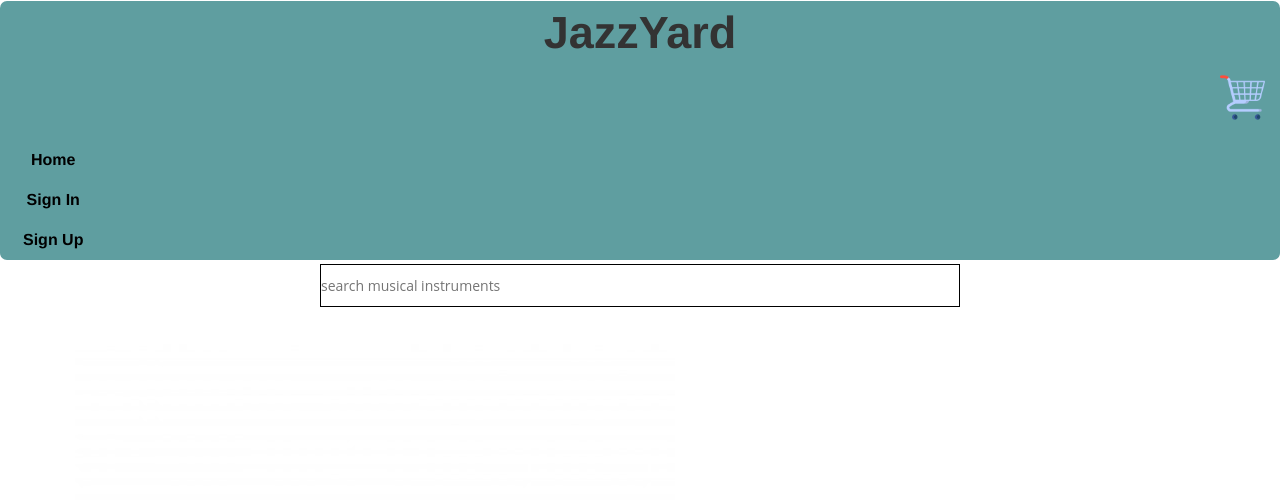
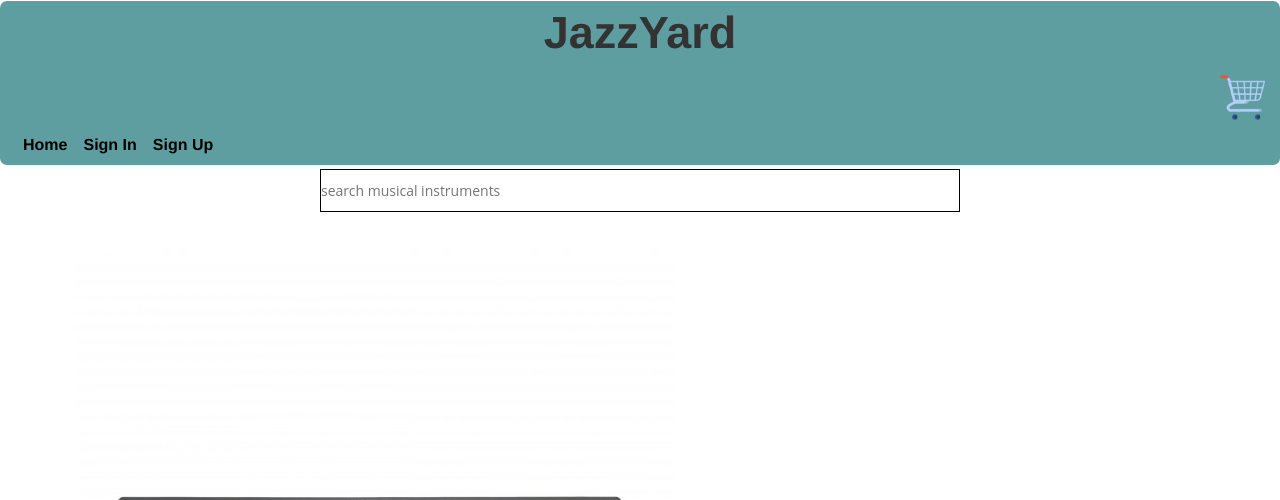
Before and after one commit to Naveen2369/B9IS123_PROGRAMMING_FOR_INFORMATION_SYSTEMS, a Python web app: template Jazzyard/templates/home.html in a window 1280 px wide. Shown: the top 500 px of the page. Run offline with Jinja, Linux system fonts and the light colour scheme; the template is opened without the code that fills it, so the values that code supplies are empty; some libraries are stand-ins or nearby versions.

Commit message:
added css to fix nav

```diff
--- a/Jazzyard/static/styles.css
+++ b/Jazzyard/static/styles.css
@@ -49,6 +49,39 @@
 {
    width:90px;
 }
+
+.nav{
+  display:flex!important;
+}
+
+.nav>.nav-links>ul li:hover {
+  background-color: cadetblue;
+  border-radius: 5px;
+}
+
+.nav>.nav-links>ul li.active {
+  background-color: cadetblue;
+  border-radius: 5px;
+}
+
+.nav>.nav-links>ul li {
+  display: inline-block;
+  margin: 10px;
+}
+
+.nav>.nav-btn {
+  display: none;
+}
+
+.nav>#nav-check {
+  display: none;
+}
+
+ul.navLinks li.icon {
+  display: none;
+}
+
+
 
 .nav>.nav-links {
     font-size: 16px;
@@ -159,6 +192,50 @@
   .searchbtn{
     display: none;
   }
+
+  .navLinks
+  {
+    float:right;
+  }
+
+  ul.navLinks li:not(:first-child)
+  {
+      display: none;
+  }
+
+  ul.navLinks li.icon {
+    float: right;
+    display: inline-block;
+  }
+
+  ul.navLinks.responsive
+  {
+      position: relative;
+  }
+
+  ul.navLinks.responsive li.icon
+  {
+    position: absolute;
+    right: 0;
+    top: 0;
+  }
+
+  ul.navLinks.responsive li
+  {
+    float: none;
+    display: inline;
+  }
+
+  ul.navLinks.responsive li a
+  {
+    display: block;
+    text-align: left;
+  }
+
+  .nav > .nav-links {
+      position:relative;
+  }
+
   .product_card_images {
     display: flex;
     padding: 1rem;
--- a/Jazzyard/templates/template.html
+++ b/Jazzyard/templates/template.html
@@ -26,7 +26,7 @@
             <div class="nav-links">
                 <ul class="navLinks">
                     <li class="icon">
-                        <a href="javascript:void(0);" style="font-size:13px;" onclick="ToggleMenuItems()">☰</a>
+                        <a href="javascript:void(0);" style="font-size:13px;display: none;" onclick="ToggleMenuItems()">☰</a>
                     </li>
                 </ul>
             </div>
```
